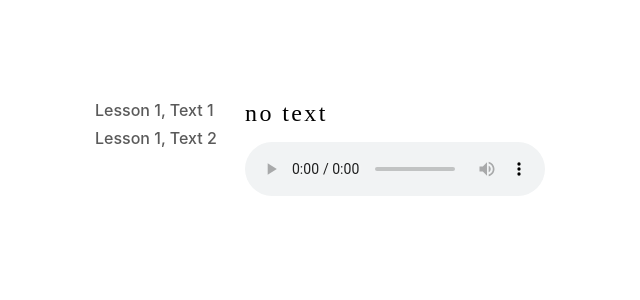
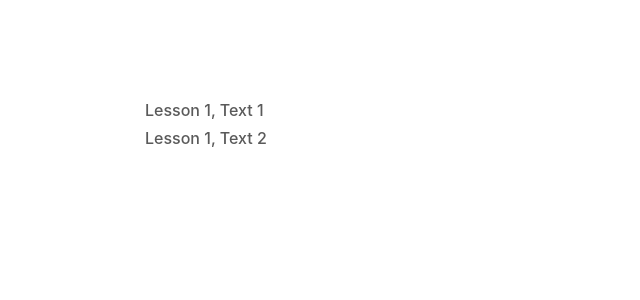
Before and after one commit to mmathys/hsk4text, a React (Create React App) app in the folder app/: page / in a window 1280 px wide. Shown: the top 300 px of the page, without its empty margins (45-685 px from the left). Built offline with nearby package versions, Linux system fonts and the light colour scheme.

Commit message:
better UI

```diff
--- a/app/src/App.css
+++ b/app/src/App.css
@@ -43,7 +43,7 @@
 .content {
   display: flex;
   width: 100%;
-  max-width: 1000px;
+  max-width: 900px;
 }
 
 .nav {
@@ -64,6 +64,15 @@
 
 .title {
   margin: 0;
-  line-height: normal;
+  line-height: 1.1em;
   margin-bottom: 15px;
 }
+
+.audio {
+  margin-top: 30px;
+  width: 100%;
+}
+
+.text {
+  flex-grow: 1;
+}
--- a/app/src/App.tsx
+++ b/app/src/App.tsx
@@ -59,22 +59,26 @@ function App() {
     }
   };
 
-  const text = () => {
-    if (activeText) return <Text config={activeText}></Text>;
+  const content = () => {
+    if (activeText) {
+      return (
+        <div className="text chinese">
+          <p className="title">{activeText.title}</p>
+          <Text config={activeText}></Text>
+          <audio className="audio" controls ref={audioRef}>
+            <source src={`audio/${getKey(activeText)}.mp3`} type="audio/mpeg" />
+            Your browser does not support the audio element.
+          </audio>
+        </div>
+      );
+    }
   };
 
   return (
     <div className="App">
       <div className="content">
         <div className="nav">{nav()}</div>
-        <div className="text chinese">
-          <p className="title">{activeText?.title || "no text"}</p>
-          {text()}
-          <audio controls ref={audioRef}>
-            <source src={`audio/${getKey(activeText)}.mp3`} type="audio/mpeg" />
-            Your browser does not support the audio element.
-          </audio>
-        </div>
+        {content()}
       </div>
     </div>
   );
```
